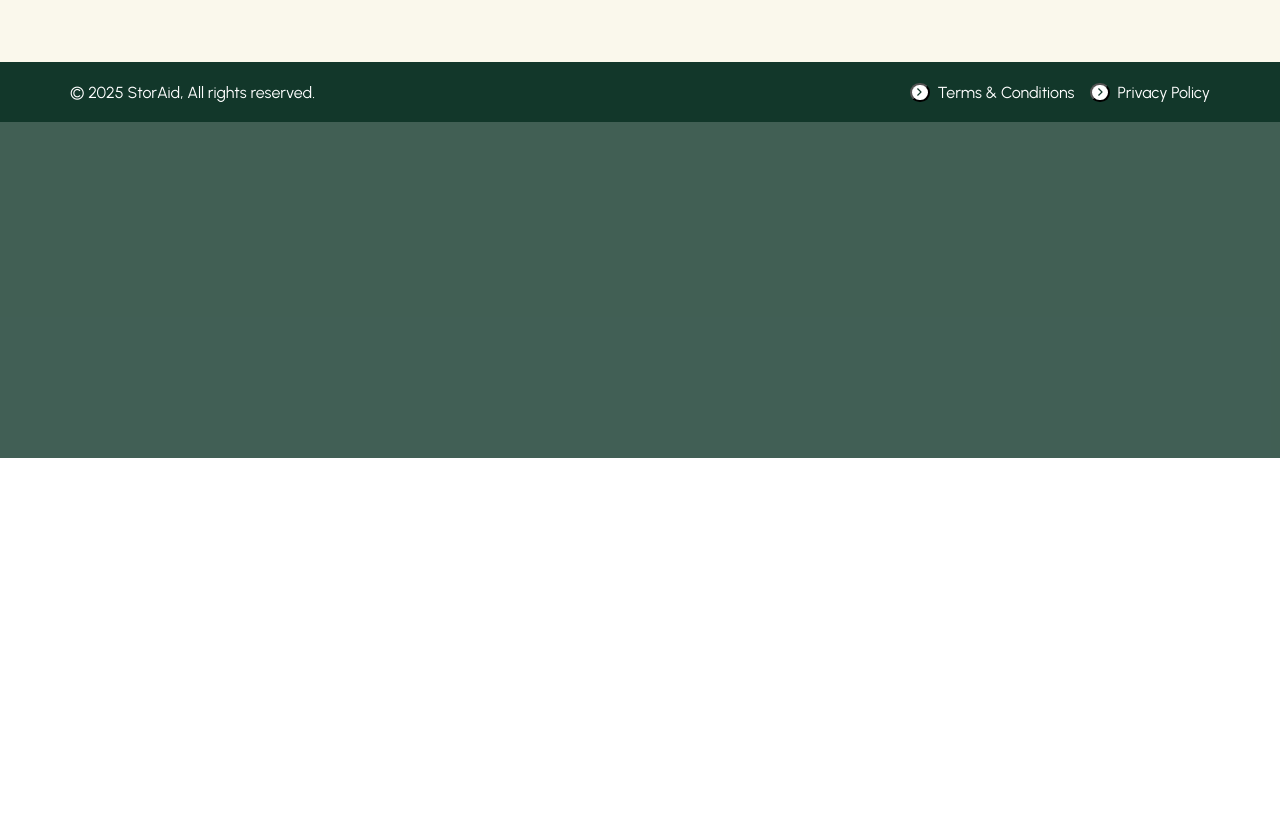
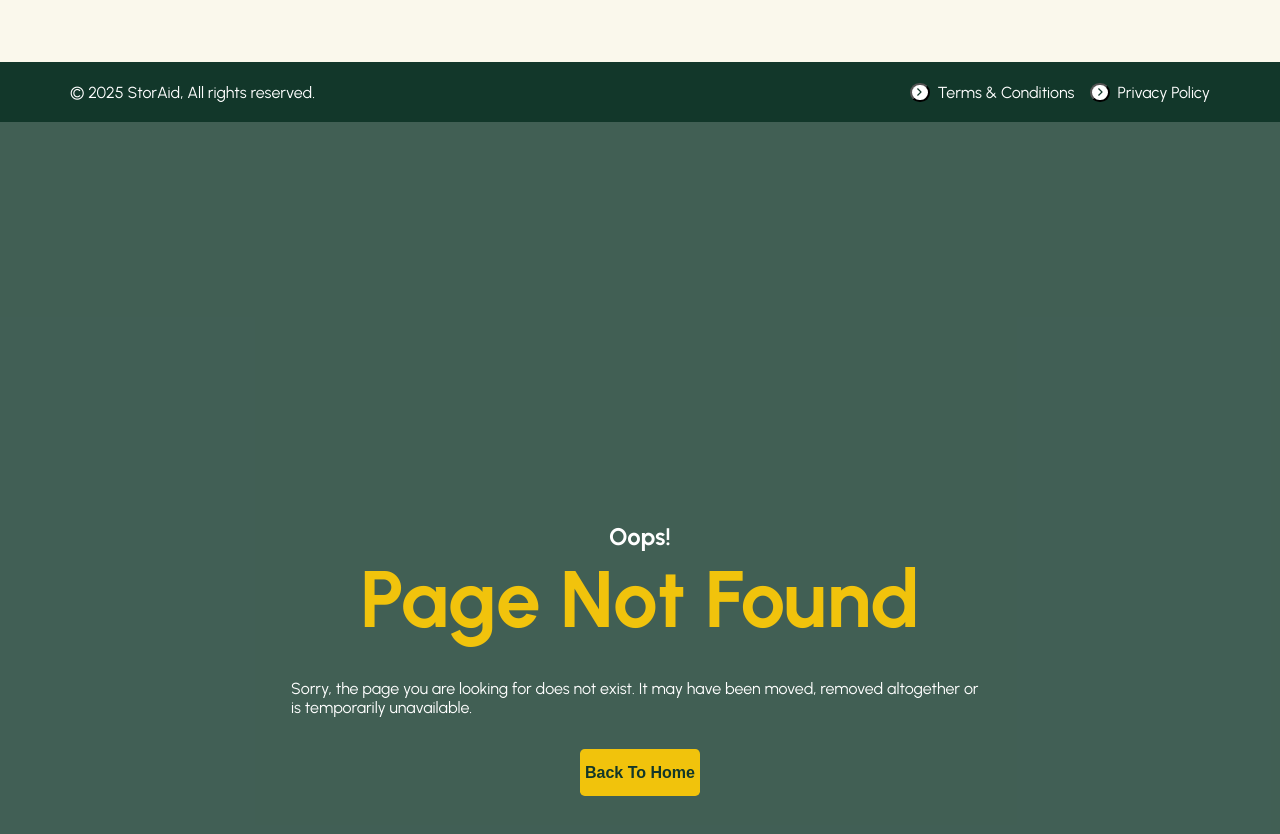
Before and after one commit to Mannelito-1/React-storaid-uppgift, a React (Vite) app: page / in a window 1280 px wide. Shown: the part 4764-5598 px from the top of the page. Before the commit the page ends 5222 px from the top, so only its background shows below. Built offline with nearby package versions, Linux system fonts and the light colour scheme.

Commit message:
Add Pagenotfound component and integrate it into App; update styles in index.css

```diff
--- a/src/App.jsx
+++ b/src/App.jsx
@@ -11,6 +11,7 @@ import BookNow from './components/BookNow'
 import Pricing from './components/Pricing'
 import Subscribe from './components/Subscribe'
 import Althero from './components/Althero'
+import Pagenotfound from './components/Pagenotfound'
 
 function App() {
   return (
@@ -38,7 +39,9 @@ function App() {
 
     <Footer/>
 
-    <Althero/>
+
+
+    <Pagenotfound/>
     </>
   )
 }
--- /dev/null
+++ b/src/components/Pagenotfound.jsx
@@ -0,0 +1,24 @@
+import React from "react";
+import Btn from "./Btn";
+
+function Pagenotfound() {
+  return (
+    <>
+      <section className="pageNotFound">
+        <div className="container-space">
+          <div className="pg-text">
+            <h5 className="pg-title-small">Oops!</h5>
+            <h1 className="pg-header">Page Not Found</h1>
+            <p className="pg-small">
+              Sorry, the page you are looking for does not exist. It may have
+              been moved, removed altogether or is temporarily unavailable.
+            </p>
+            <Btn btnText="Back To Home"/>
+          </div>
+        </div>
+      </section>
+    </>
+  );
+}
+
+export default Pagenotfound;
--- a/src/index.css
+++ b/src/index.css
@@ -392,10 +392,8 @@ h6 {
   }
 }
 
-
-
 .pricing {
-  padding-block:var(--section-spacing) ;
+  padding-block: var(--section-spacing);
   background-color: white;
 
   .top-text {
@@ -407,15 +405,14 @@ h6 {
     justify-content: space-between;
   }
 
-  .pricingCard{
+  .pricingCard {
     background-color: var(--clr-light-yellow);
     display: flex;
-    flex-direction:column ;
+    flex-direction: column;
     justify-content: center;
     align-items: center;
     padding-top: 2rem;
     width: 20rem;
-
   }
 
   .priceNumber {
@@ -427,11 +424,10 @@ h6 {
     padding-top: 2rem;
   }
 
-  .priceP{
+  .priceP {
     display: flex;
     gap: 2rem;
     padding-top: 1rem;
-
   }
 
   .checkmark {
@@ -475,16 +471,13 @@ h6 {
   }
 }
 
-
 .subscribe {
   padding-block: var(--section-spacing);
-  background-color: var(--clr-light-yellow) ;
+  background-color: var(--clr-light-yellow);
 
   .container-space {
     display: flex;
     justify-content: space-between;
-
-
   }
 
   .subscribe-right {
@@ -494,13 +487,10 @@ h6 {
     gap: 1rem;
   }
 
-
-
   .email {
     width: 540px;
     height: 60px;
     font-size: 20px;
-
   }
 }
 
@@ -540,30 +530,55 @@ h6 {
   }
 }
 
-
 .althero {
   background-color: var(--clr-light-green);
-
 
   .container-space {
     display: flex;
     flex-direction: column;
     padding-block: 9.5rem;
-
-
-
   }
 
   h1 {
     font-size: 80px;
     color: var(--clr-text-hero);
-
   }
 
   p {
     font-size: 16px;
-    color:var(--clr-text-hero);
+    color: var(--clr-text-hero);
     width: 50%;
     padding-top: 2rem;
   }
 }
+
+.pageNotFound {
+  background-color: var(--clr-light-green);
+
+  .container-space {
+    display: flex;
+    justify-content: center;
+    padding-block: 25rem;
+  }
+
+  .pg-text {
+    display: flex;
+    flex-direction: column;
+    align-items: center;
+  }
+  .pg-title-small {
+    color: white;
+  }
+
+  .pg-header {
+    color: var(--clr-yellow);
+    font-size: 80px;
+  }
+
+  .pg-small {
+    padding-top: 2rem;
+    padding-bottom: 2rem;
+    color: white;
+    width: 80%;
+  }
+}
```
